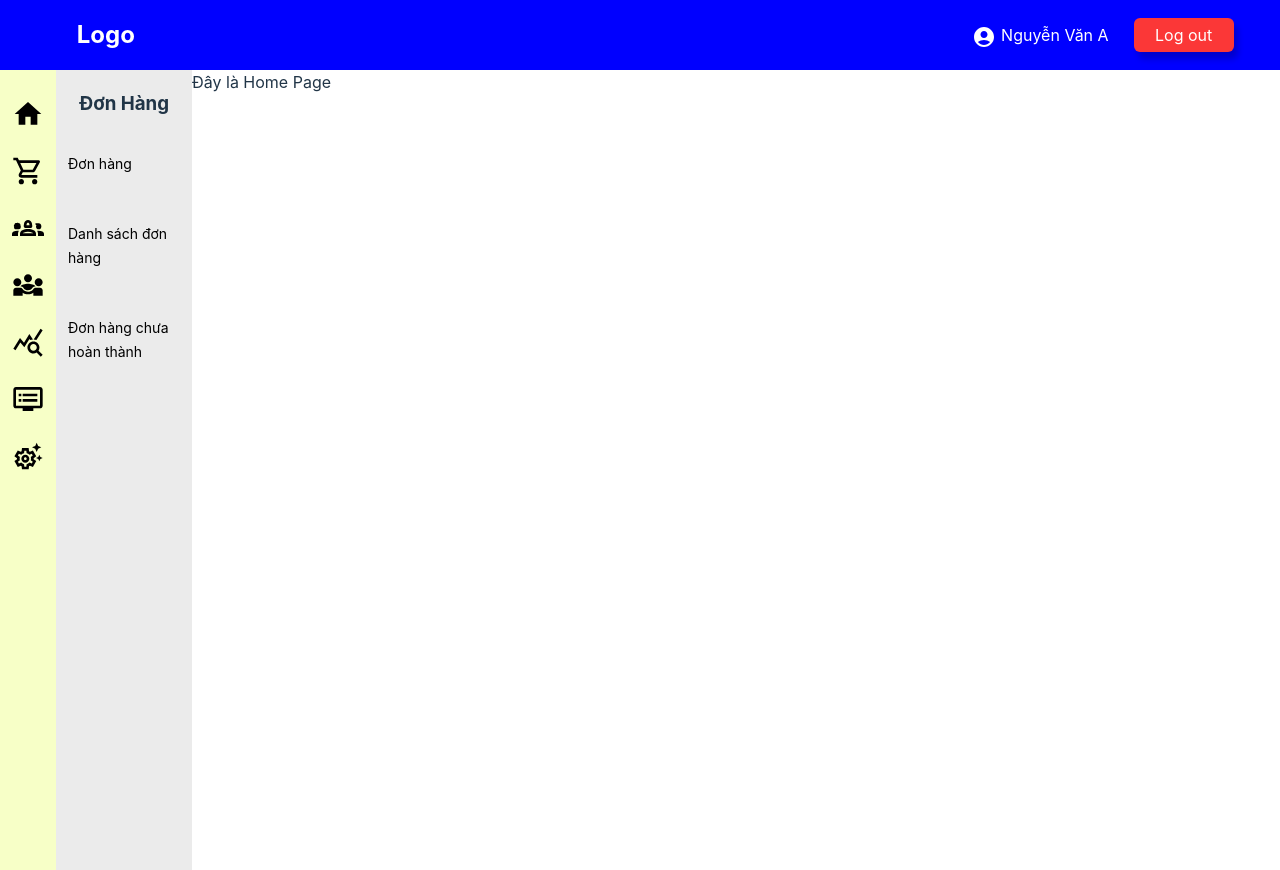
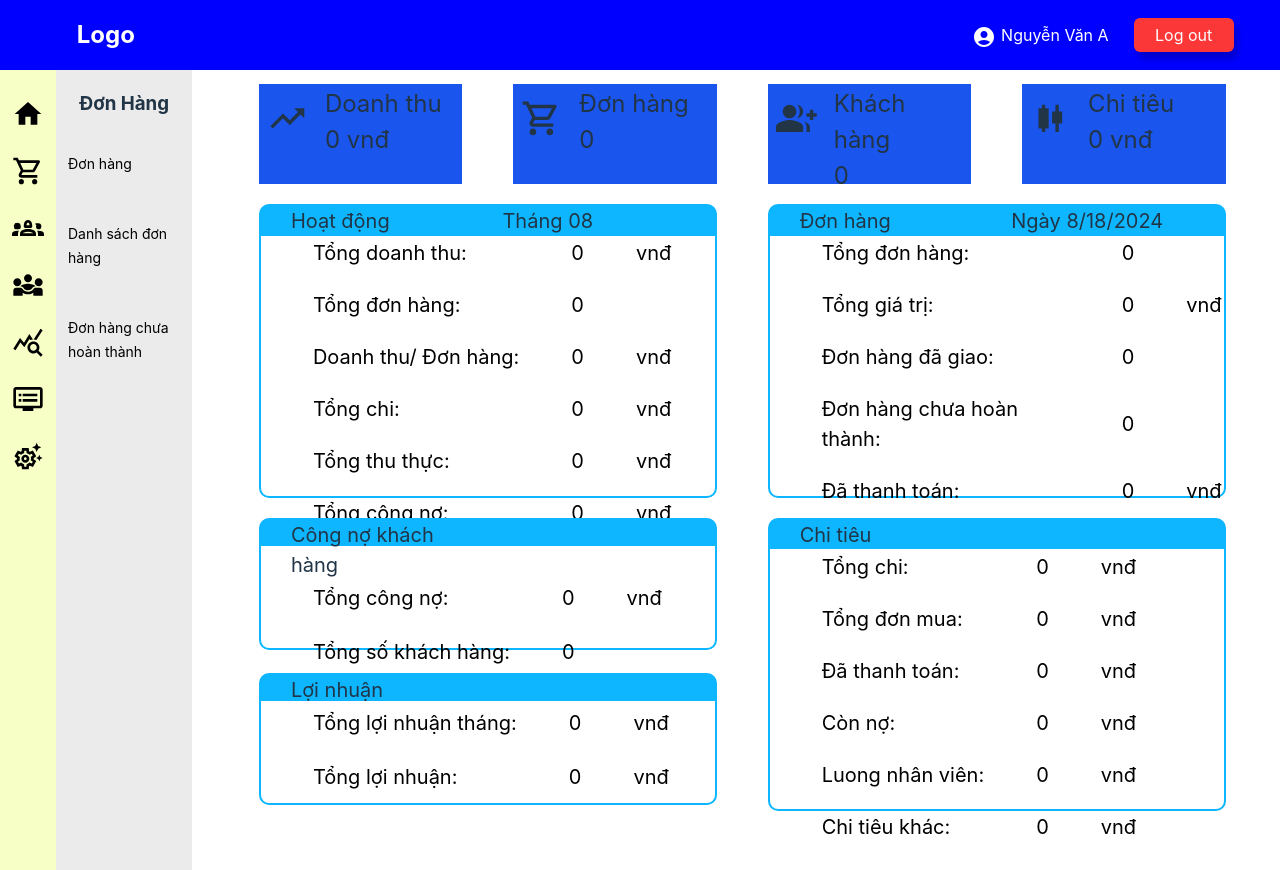
Before and after one commit to Robert-Ph/Web_App_Nam_Phat, a React (Vite) app in the folder fontend/: page / in a window 1280 px wide. Built offline with nearby package versions, Linux system fonts and the light colour scheme.

Commit message:
upload homepages

```diff
--- a/fontend/src/index.css
+++ b/fontend/src/index.css
@@ -14,6 +14,7 @@
   --color-main: #0db6ff;
   --color-gray: #ebebeb;
   --color-bg-header: #0000ff;
+  --color-bg-box: #1A55EE;
   --color-main-text: #fff;
   --color-black: #000;
   --color-bg-navbar: #f7ffc7;
--- a/fontend/src/pages/HomePage/HomePage.tsx
+++ b/fontend/src/pages/HomePage/HomePage.tsx
@@ -1,5 +1,235 @@
+import "./homepage.css";
+import ShoppingCartOutlinedIcon from "@mui/icons-material/ShoppingCartOutlined";
+import GroupAddIcon from '@mui/icons-material/GroupAdd';
+import CandlestickChartIcon from '@mui/icons-material/CandlestickChart';
+import TrendingUpIcon from '@mui/icons-material/TrendingUp';
+
+
+
+
+// Lấy ngày hiện tại
+const today = new Date();
+const currentMonth = (today.getMonth() + 1).toString().padStart(2, '0'); // tháng hiện tại
+const formattedDate = today.toLocaleDateString(); // ngày hiẹn tại
+
 const HomePage = () => {
-  return <div>Đây là Home Page</div>;
+  return (
+
+
+      <div className="container">
+        <div className="hearder">
+            <div className="box">
+                <div className="icon">
+                    <TrendingUpIcon className="icon-size"></TrendingUpIcon>
+                </div>
+                <div className="icon textbox">
+                    <p>Doanh thu</p>
+                    <p>0 vnđ</p>
+                </div>
+            </div>
+            <div className="box">
+                <div className="icon">
+                    <ShoppingCartOutlinedIcon className="icon-size"></ShoppingCartOutlinedIcon>
+                </div>
+                <div className="icon textbox">
+                    <p>Đơn hàng</p>
+                    <p>0</p>
+              </div>
+          </div>
+            <div className="box">
+                <div className="icon">
+                    <GroupAddIcon className="icon-size"></GroupAddIcon>
+                </div>
+                <div className="icon textbox">
+                    <p>Khách hàng</p>
+                    <p>0</p>
+                </div>
+            </div>
+            <div className="box">
+                <div className="icon">
+                    <CandlestickChartIcon className="icon-size"></CandlestickChartIcon>
+                </div>
+                <div className="icon textbox">
+                    <p>Chi tiêu</p>
+                    <p>0 vnđ</p>
+                </div>
+            </div>
+        </div>
+          <div className="body">
+              <div className="div">
+                  <p className="text">Hoạt động</p>
+                  <p className="text" >Tháng {currentMonth}</p>
+              </div>
+              <div className="div-body">
+                    <table className="table-container">
+                        <tbody>
+                        <tr>
+                            <td>Tổng doanh thu:</td>
+                            <td>0</td>
+                            <td>vnđ</td>
+                        </tr>
+                        <tr>
+                            <td>Tổng đơn hàng:</td>
+                            <td>0</td>
+
+                        </tr>
+                        <tr>
+                            <td>Doanh thu/ Đơn hàng:</td>
+                            <td>0</td>
+                            <td>vnđ</td>
+                        </tr>
+                        <tr>
+                            <td>Tổng chi:</td>
+                            <td>0</td>
+                            <td>vnđ</td>
+                        </tr>
+                        <tr>
+                            <td>Tổng thu thực:</td>
+                            <td>0</td>
+                            <td>vnđ</td>
+                        </tr>
+                        <tr>
+                            <td>Tổng công nợ:</td>
+                            <td>0</td>
+                            <td>vnđ</td>
+                        </tr>
+                        </tbody>
+                    </table>
+              </div>
+
+          </div>
+          <div className="body">
+              <div className="div">
+                  <p className="text">Đơn hàng</p>
+                  <p className="text">Ngày {formattedDate}</p>
+              </div>
+              <div className="div-body">
+                  <table className="table-container">
+                      <tbody>
+                      <tr>
+                          <td>Tổng đơn hàng:</td>
+                          <td>0</td>
+
+                      </tr>
+                      <tr>
+                          <td>Tổng giá trị:</td>
+                          <td>0</td>
+                          <td>vnđ</td>
+                      </tr>
+                      <tr>
+                          <td>Đơn hàng đã giao:</td>
+                          <td>0</td>
+
+                      </tr>
+                      <tr>
+                          <td>Đơn hàng chưa hoàn thành:</td>
+                          <td>0</td>
+
+                      </tr>
+                      <tr>
+                          <td>Đã thanh toán:</td>
+                          <td>0</td>
+                          <td>vnđ</td>
+                      </tr>
+                      <tr>
+                          <td>Còn nợ:</td>
+                          <td>0</td>
+                          <td>vnđ</td>
+                      </tr>
+                      </tbody>
+                  </table>
+              </div>
+          </div>
+          <div className="body ">
+
+              <div className="main">
+                  <div className="div div-1">
+                      <p className="text">Công nợ khách hàng</p>
+                  </div>
+                  <div className="div-body-1">
+                      <table className="table-container">
+                          <tbody>
+                          <tr>
+                              <td>Tổng công nợ:</td>
+                              <td>0</td>
+                              <td>vnđ</td>
+                          </tr>
+                          <tr>
+                              <td>Tổng số khách hàng:</td>
+                              <td>0</td>
+
+                          </tr>
+                          </tbody>
+                      </table>
+                  </div>
+              </div>
+              <div className="main">
+                  <div className="div div-1">
+                      <p className="text">Lợi nhuận</p>
+                  </div>
+                  <div className="div-body-1">
+                      <table className="table-container">
+                          <tbody>
+                          <tr>
+                              <td>Tổng lợi nhuận tháng:</td>
+                              <td>0</td>
+                              <td>vnđ</td>
+                          </tr>
+                          <tr>
+                              <td>Tổng lợi nhuận:</td>
+                              <td>0</td>
+                              <td>vnđ</td>
+                          </tr>
+                          </tbody>
+                      </table>
+                  </div>
+              </div>
+          </div>
+          <div className="body">
+              <div className="div">
+                  <p className="text">Chi tiêu</p>
+              </div>
+              <div className="div-body">
+                  <table className="table-container">
+                      <tbody>
+                      <tr>
+                          <td>Tổng chi:</td>
+                          <td>0</td>
+                          <td>vnđ</td>
+                      </tr>
+                      <tr>
+                          <td>Tổng đơn mua:</td>
+                          <td>0</td>
+                          <td>vnđ</td>
+                      </tr>
+                      <tr>
+                          <td>Đã thanh toán:</td>
+                          <td>0</td>
+                          <td>vnđ</td>
+                      </tr>
+                      <tr>
+                          <td>Còn nợ:</td>
+                          <td>0</td>
+                          <td>vnđ</td>
+                      </tr>
+                      <tr>
+                          <td>Luong nhân viên:</td>
+                          <td>0</td>
+                          <td>vnđ</td>
+                      </tr>
+                      <tr>
+                          <td>Chi tiêu khác:</td>
+                          <td>0</td>
+                          <td>vnđ</td>
+                      </tr>
+                      </tbody>
+                  </table>
+              </div>
+          </div>
+      </div>
+
+
+  );
 };
 
 export default HomePage;
--- /dev/null
+++ b/fontend/src/pages/HomePage/homepage.css
@@ -0,0 +1,100 @@
+.container{
+  width: 100%;
+  height: 100%;
+
+  .box{
+    width: 20%;
+    height: 100px;
+    float: left;
+    margin-left: 5%;
+    background: var(--color-bg-box);
+    .icon{
+      float: left;
+      width: 20%;
+
+      .icon-size{
+        margin-top: 30%;
+        margin-left: 20%;
+        width: 100%;
+        height: 100%;
+
+      }
+    }
+    .textbox{
+      margin-left: 10%;
+      width: 60%;
+    }
+  }
+
+  .body{
+    margin-top: 2%;
+    margin-left: 5%;
+    width: 45%;
+    height: 38%;
+    float: left;
+
+
+    .div{
+      width: 100%;
+      height: 10%;
+      background: var(--color-main);
+      border: 2px solid var(--color-main);
+      border-radius: 10px 10px 0 0;
+
+      .text{
+        margin-left: 30px;
+        font-size: 20px;
+        width: 40%;
+        float: left;
+      }
+    }
+    .div-body{
+      background: white;
+      width: 100%;
+      height: 90%;
+      border: 2px solid var(--color-main);
+      border-radius: 0 0 10px 10px;
+
+      .table-container{
+        color: black;
+        font-size: 20px;
+        td{
+          padding-left: 50px;
+          padding-bottom: 20px;
+        }
+      }
+    }
+    .main{
+      width: 100%;
+      height: 45%;
+      margin-bottom: 5%;
+
+      .div-1{
+        width: 100%;
+        height: 20%;
+        background: var(--color-main);
+        border: 2px solid var(--color-main);
+        border-radius: 10px 10px 0 0;
+      }
+      .div-body-1{
+        background: white;
+        width: 100%;
+        height: 80%;
+        border: 2px solid var(--color-main);
+        border-radius: 0 0 10px 10px;
+
+        .table-container{
+          color: black;
+          font-size: 20px;
+          td{
+            padding-left: 50px;
+            padding-bottom: 20px;
+          }
+        }
+      }
+    }
+
+
+  }
+
+}
```
